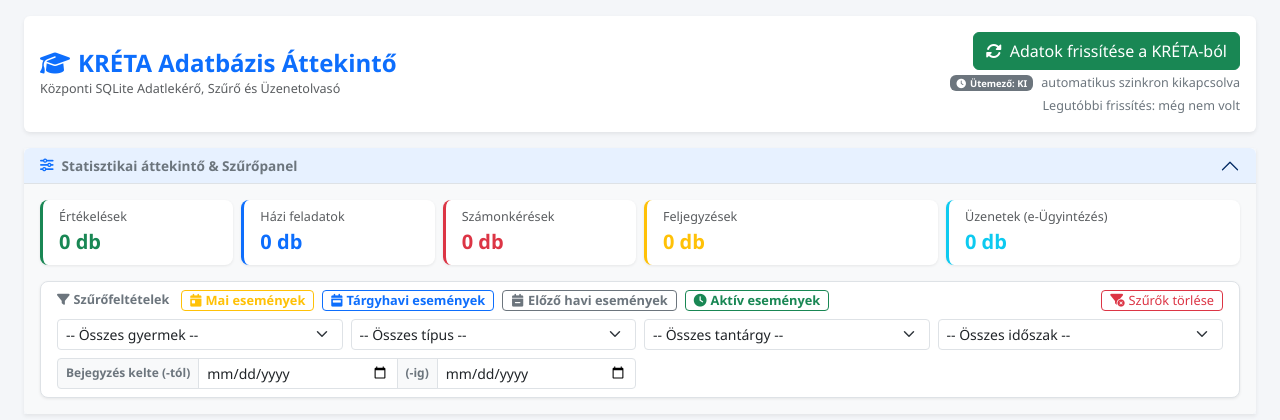
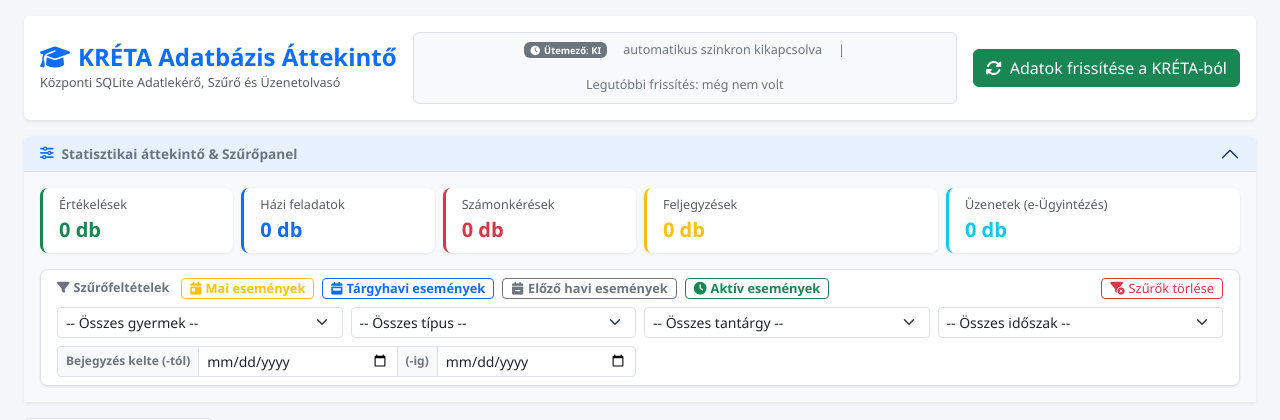
Before and after one commit to reitam/sulihub, a Flask app: page / in a window 1280 px wide. Shown: the top 420 px of the page. Run offline with Flask 3, Linux system fonts and the light colour scheme; data that the repository does not hold is empty; some libraries are stand-ins or nearby versions.

Commit message:
Fejlec: az utemezo-info kozepen, kihasznalva a helyet; egyertelmubb eredmeny-felirat
- 3 oszlopos fejlec: balra cim, kozepen a kozpontozott, keretezett
  utemezo-doboz (badge + kovetkezo + utolso frissites), jobbra a gomb
- a korabbi, gomb ala zsufolt ket sor helyett egy sorban, tobb hellyel
- 'eredmeny: sikeres' felirat + tooltip, hogy egyertelmu legyen, mire
  vonatkozik (a legutobbi lefutott szinkron eredmenye); futo futasnal
  'folyamatban...' (eredmeny-prefix nelkul)

```diff
--- a/templates/index.html
+++ b/templates/index.html
@@ -158,22 +158,26 @@
     </div>
 
     <!-- FEJLÉC ÉS SZINKRONIZÁLÓ GOMB -->
-    <div class="d-flex justify-content-between align-items-center mb-3 bg-white p-3 rounded shadow-sm">
-        <div>
+    <div class="d-flex justify-content-between align-items-center mb-3 bg-white p-3 rounded shadow-sm gap-3">
+        <div class="flex-shrink-0">
             <h4 class="m-0 text-primary fw-bold"><i class="fa-solid fa-graduation-cap me-2"></i>KRÉTA Adatbázis Áttekintő</h4>
             <small class="text-muted">Központi SQLite Adatlekérő, Szűrő és Üzenetolvasó</small>
         </div>
-        <div class="text-end">
+
+        <div id="schedulerInfo" class="flex-grow-1 d-none">
+            <div class="d-flex flex-wrap align-items-center justify-content-center gap-3 bg-light border rounded px-3 py-2 small">
+                <span id="schedulerState" class="badge bg-secondary"><i class="fa-solid fa-clock me-1"></i>Ütemező: KI</span>
+                <span id="schedulerNextText"></span>
+                <span class="text-secondary">|</span>
+                <span id="schedulerLastText" class="text-secondary"
+                      title="A legutóbbi szinkron (kézi vagy automatikus) időpontja és eredménye"></span>
+            </div>
+        </div>
+
+        <div class="flex-shrink-0">
             <button id="btnSync" class="btn btn-success">
                 <i class="fa-solid fa-rotate me-2"></i>Adatok frissítése a KRÉTA-ból
             </button>
-            <div id="schedulerInfo" class="small text-muted mt-1 d-none">
-                <div class="d-flex align-items-center justify-content-end gap-2">
-                    <span id="schedulerState" class="badge bg-secondary"><i class="fa-solid fa-clock me-1"></i>Ütemező: KI</span>
-                    <span id="schedulerNextText"></span>
-                </div>
-                <div id="schedulerLastText" class="text-secondary mt-1"></div>
-            </div>
         </div>
     </div>
 
@@ -1477,6 +1481,7 @@ $(document).ready(function() {
                             : st === 'error'
                                 ? '<span class="text-danger">hiba</span>'
                                 : (st ? `<span class="text-secondary">${st}</span>` : '');
+            const eredmenyPrefix = st === 'running' ? ' &middot; ' : ' &middot; eredmény: ';
             // Az ütemező ciklusa csak az utolsó AUTOMATIKUS futáshoz igazodik,
             // ezért ha most kézi volt az utolsó, külön is kiírjuk az automatát.
             let autoInfo = '';
@@ -1484,7 +1489,7 @@ $(document).ready(function() {
                 const aw = formatSchedTime(sched.last_scheduled_run);
                 if (aw) autoInfo = ` &middot; utolsó automatikus: <b>${aw}</b>`;
             }
-            last.html(`Legutóbbi frissítés: <b>${when}</b> ${trig}${eredmeny ? ' &middot; ' + eredmeny : ''}${autoInfo}`);
+            last.html(`Utolsó frissítés: <b>${when}</b> ${trig}${eredmeny ? eredmenyPrefix + eredmeny : ''}${autoInfo}`);
         }
     }
 
```
